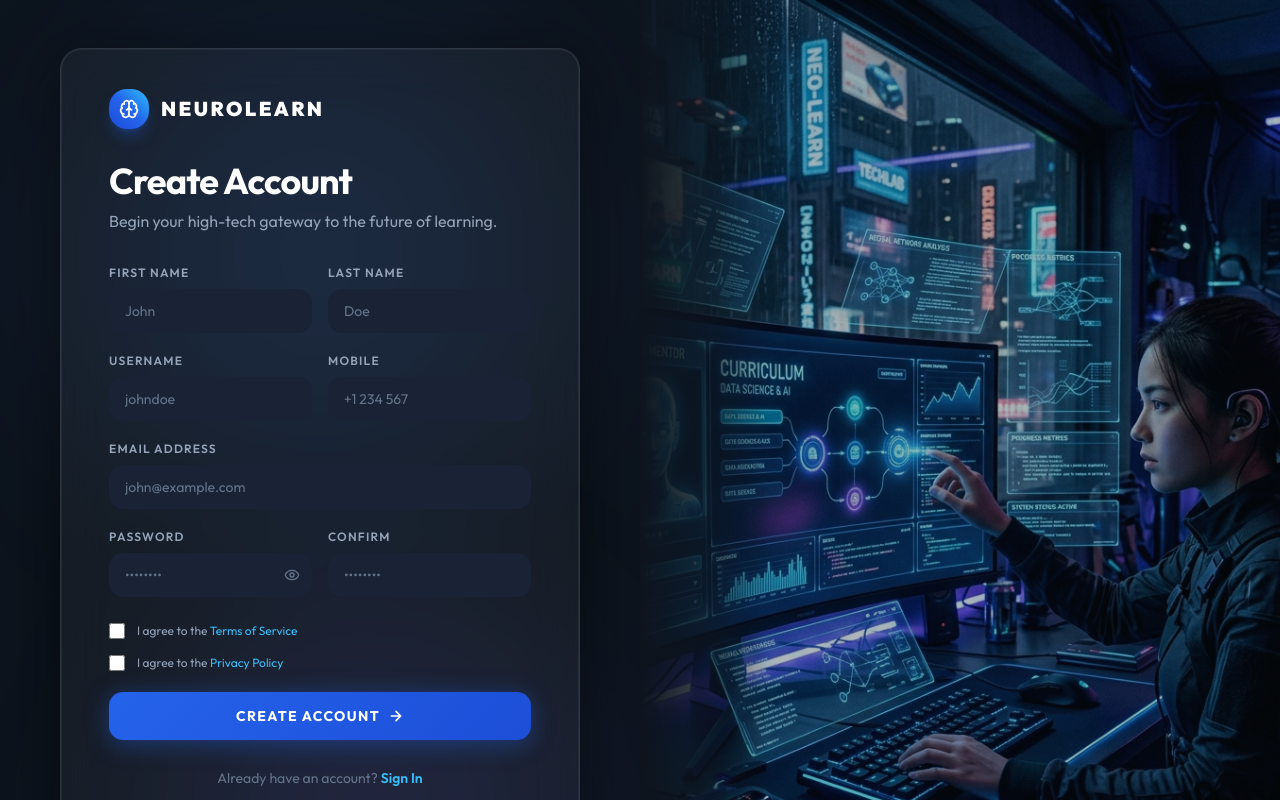
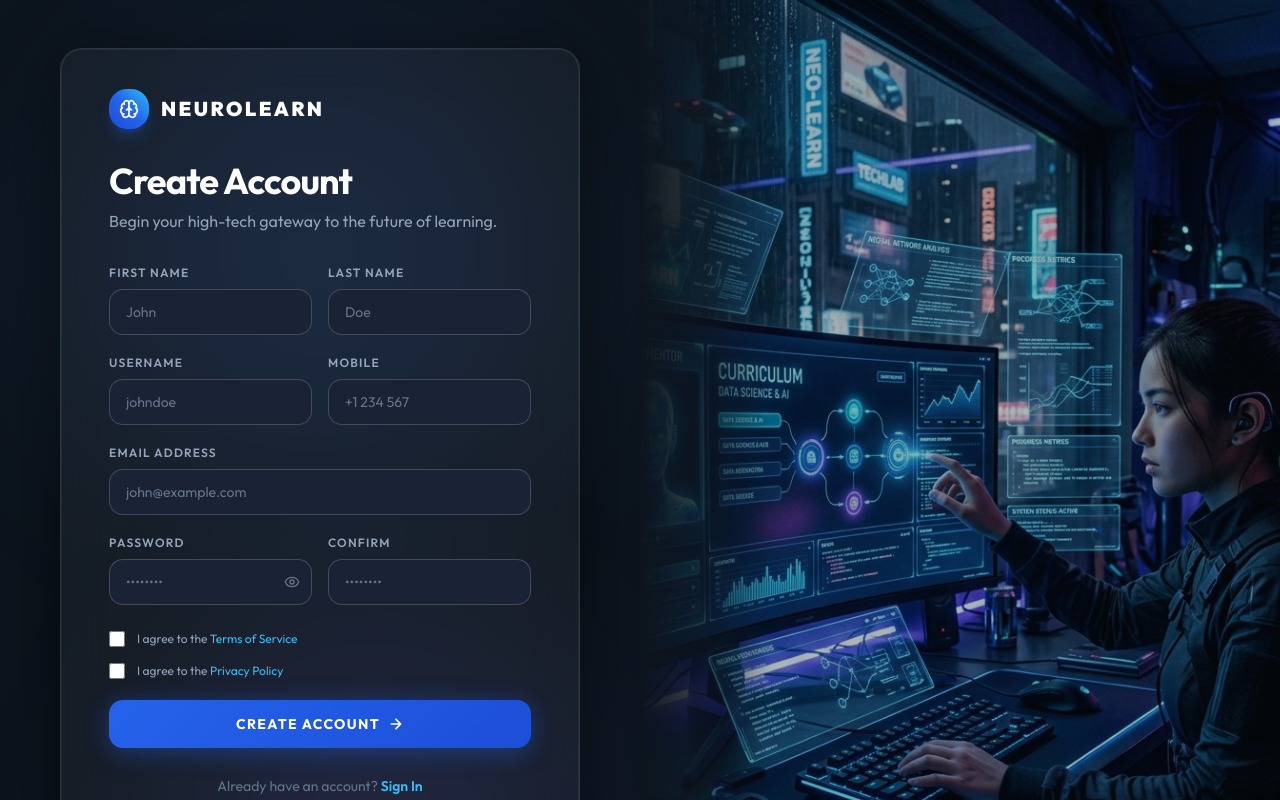
Before and after one commit to ishfaqahmadafridi/Ai-Teacher, a Next.js app in the folder frontend/: page /register in a window 1280 px wide. Shown: the top 800 px of the page. Built offline with nearby package versions, Linux system fonts and the light colour scheme; no server answers.

Commit message:
fix(auth): restore visible border on all input fields to match screenshot — rgba(255,255,255,0.18) outline

```diff
--- a/frontend/src/features/auth/components/CreateAccount/CreateAccountPage.tsx
+++ b/frontend/src/features/auth/components/CreateAccount/CreateAccountPage.tsx
@@ -19,10 +19,10 @@ export function CreateAccountPage() {
   } = useRegister();
 
   const inputCls = "w-full rounded-xl px-4 py-3 text-white text-sm placeholder-[#64748b] outline-none transition-all duration-200 focus:ring-2 focus:ring-[#2563eb]";
-  const inputStyle: React.CSSProperties = { background: '#1a2235', border: 'none' };
+  const inputStyle: React.CSSProperties = { background: '#1a2235', border: '1px solid rgba(255,255,255,0.18)' };
   const inputErrStyle = (hasErr: boolean): React.CSSProperties => ({
     background: '#1a2235',
-    border: hasErr ? '1.5px solid #EF4444' : 'none',
+    border: hasErr ? '1.5px solid #EF4444' : '1px solid rgba(255,255,255,0.18)',
   });
 
   return (
--- a/frontend/src/features/auth/components/Login/LoginPage.tsx
+++ b/frontend/src/features/auth/components/Login/LoginPage.tsx
@@ -111,7 +111,7 @@ export function LoginPage() {
                 onChange={handleChange}
                 placeholder="Enter your email"
                 className="w-full rounded-xl px-4 py-3 text-white text-sm placeholder-[#64748b] outline-none transition-all duration-200 focus:ring-2 focus:ring-[#2563eb]"
-                style={{ background: '#1a2235', border: 'none' }}
+                style={{ background: '#1a2235', border: '1px solid rgba(255,255,255,0.18)' }}
               />
             </div>
 
@@ -131,7 +131,7 @@ export function LoginPage() {
                   onChange={handleChange}
                   placeholder="Enter your password"
                   className="w-full rounded-xl px-4 py-3 pr-12 text-white text-sm placeholder-[#64748b] outline-none transition-all duration-200 focus:ring-2 focus:ring-[#2563eb]"
-                  style={{ background: '#1a2235', border: 'none' }}
+                  style={{ background: '#1a2235', border: '1px solid rgba(255,255,255,0.18)' }}
                 />
                 <button
                   type="button"
```
